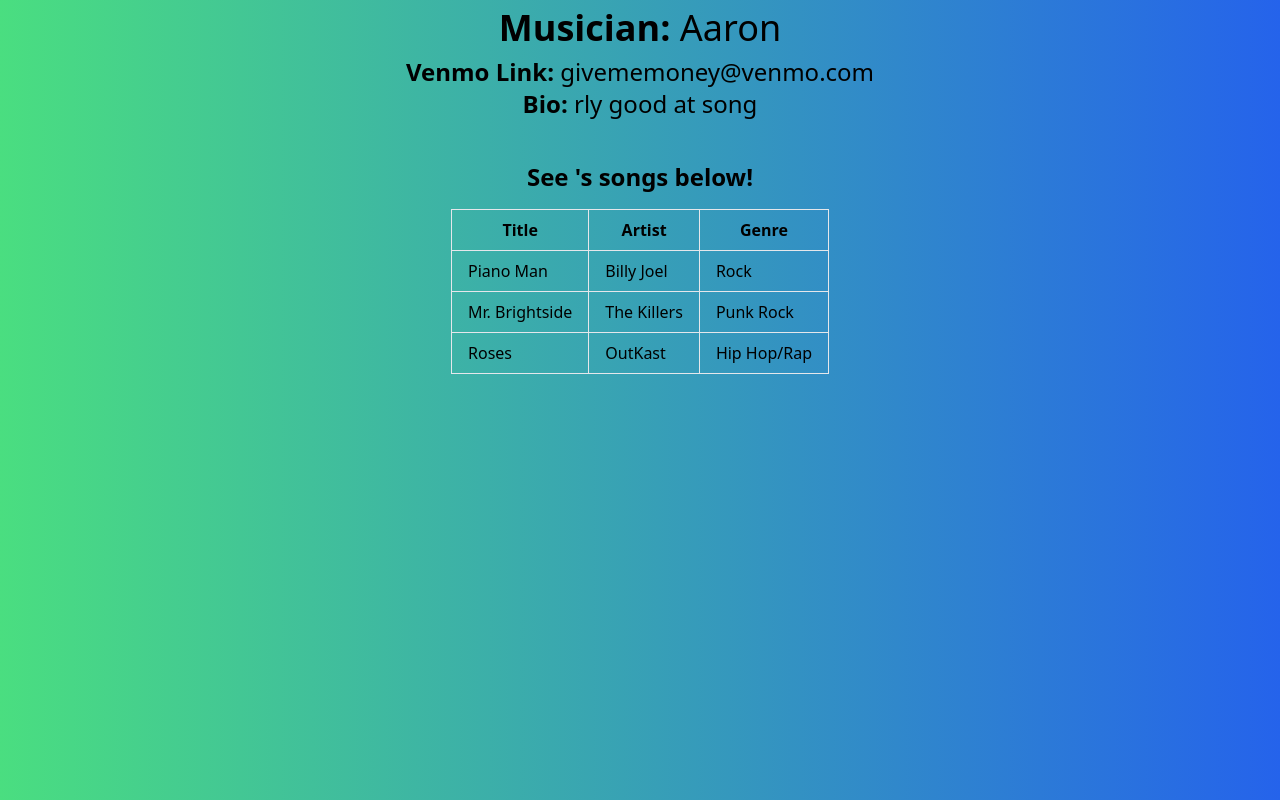
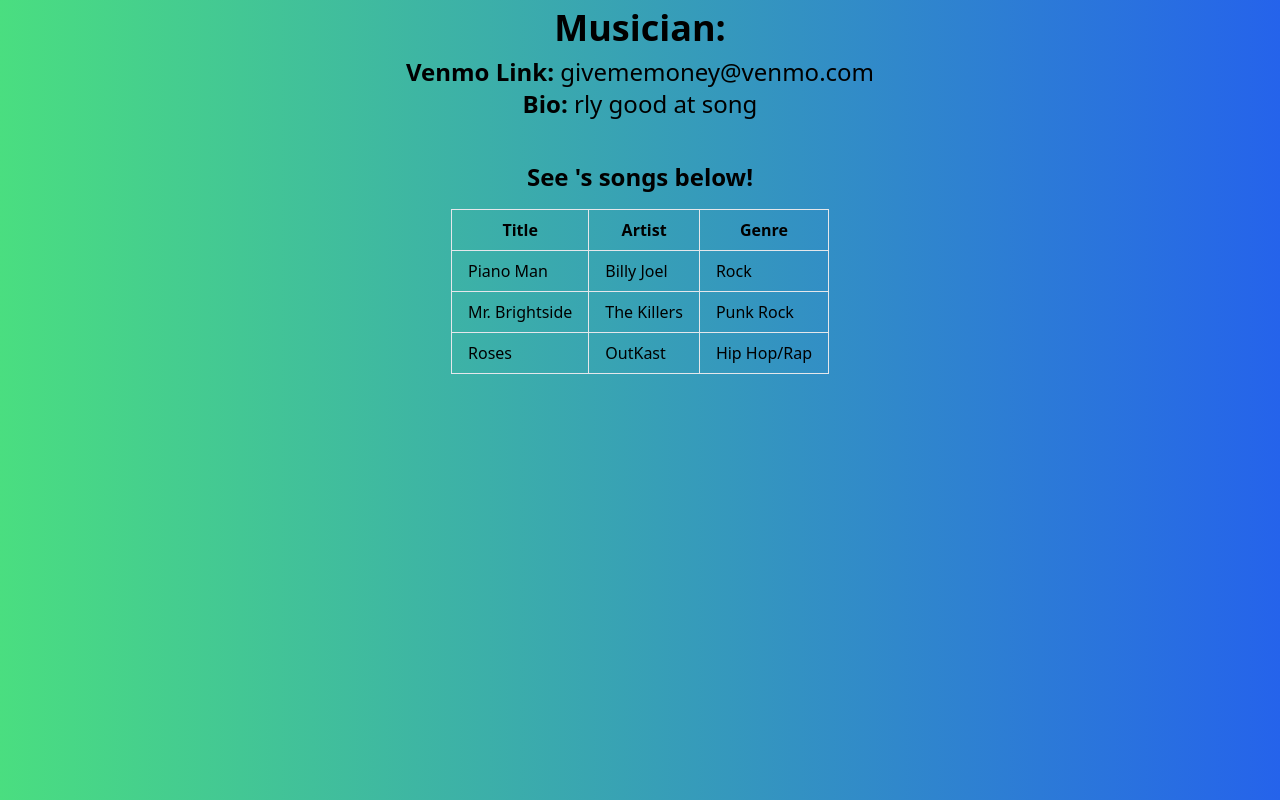
Before and after one commit to aaron1729/human-jukebox, a React app: page /musician/public in a window 1280 px wide. Built offline with nearby package versions, Linux system fonts and the light colour scheme.

Commit message:
name change

```diff
--- a/src/client/Components/MusicianInfo.tsx
+++ b/src/client/Components/MusicianInfo.tsx
@@ -24,7 +24,7 @@
 
   return (
     <div className='flex flex-col items-center'>
-      <h2 className='text-4xl py-2'><span className='font-bold'>Musician:</span> {musicianInfo.bandName}</h2>
+      <h2 className='text-4xl py-2'><span className='font-bold'>Musician:</span> {props.currentMusician}</h2>
       <span className='text-2xl'><span className='font-bold'>Venmo Link:</span> {musicianInfo.venmoLink}</span>
       <span className='text-2xl'><span className='font-bold'>Bio:</span> {musicianInfo.musicianBio}</span>
       <hr />
```
Also changed, not shown: 1 other file (tests, documents, lock files or other folders).
